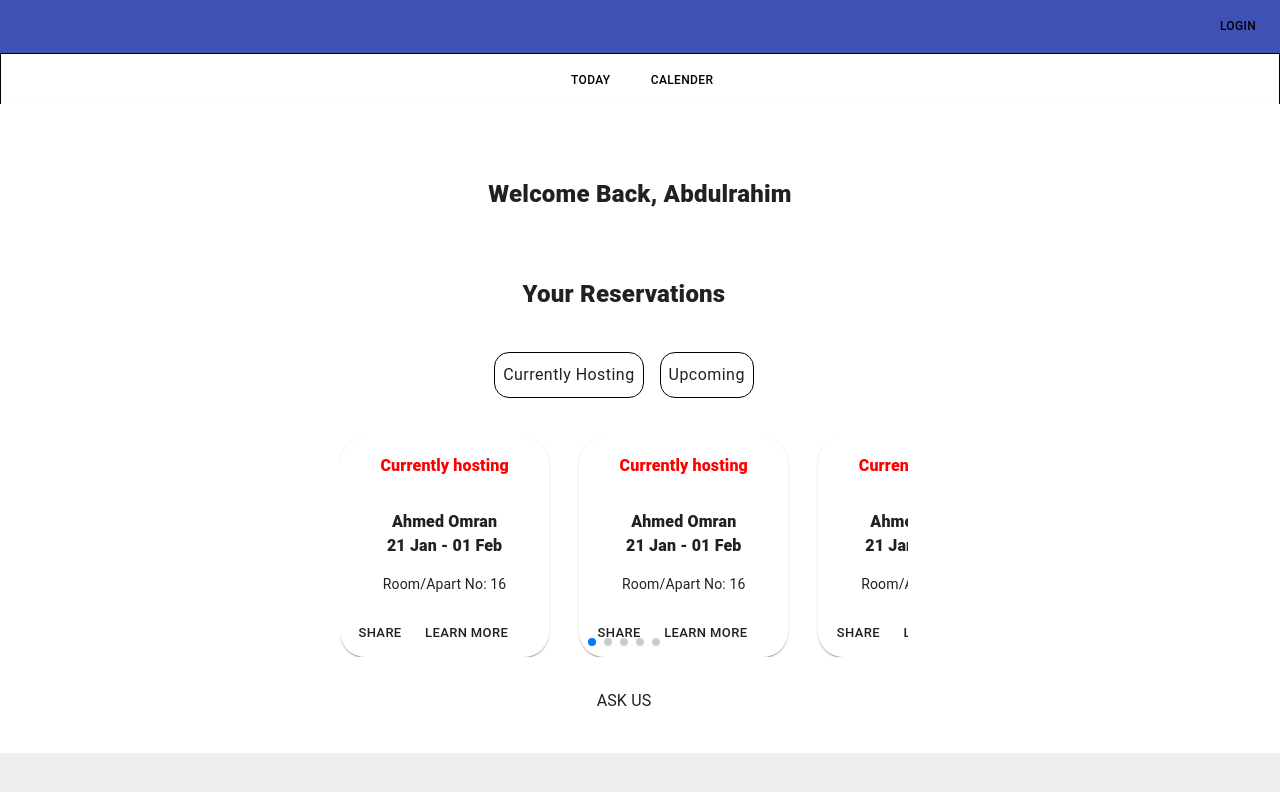
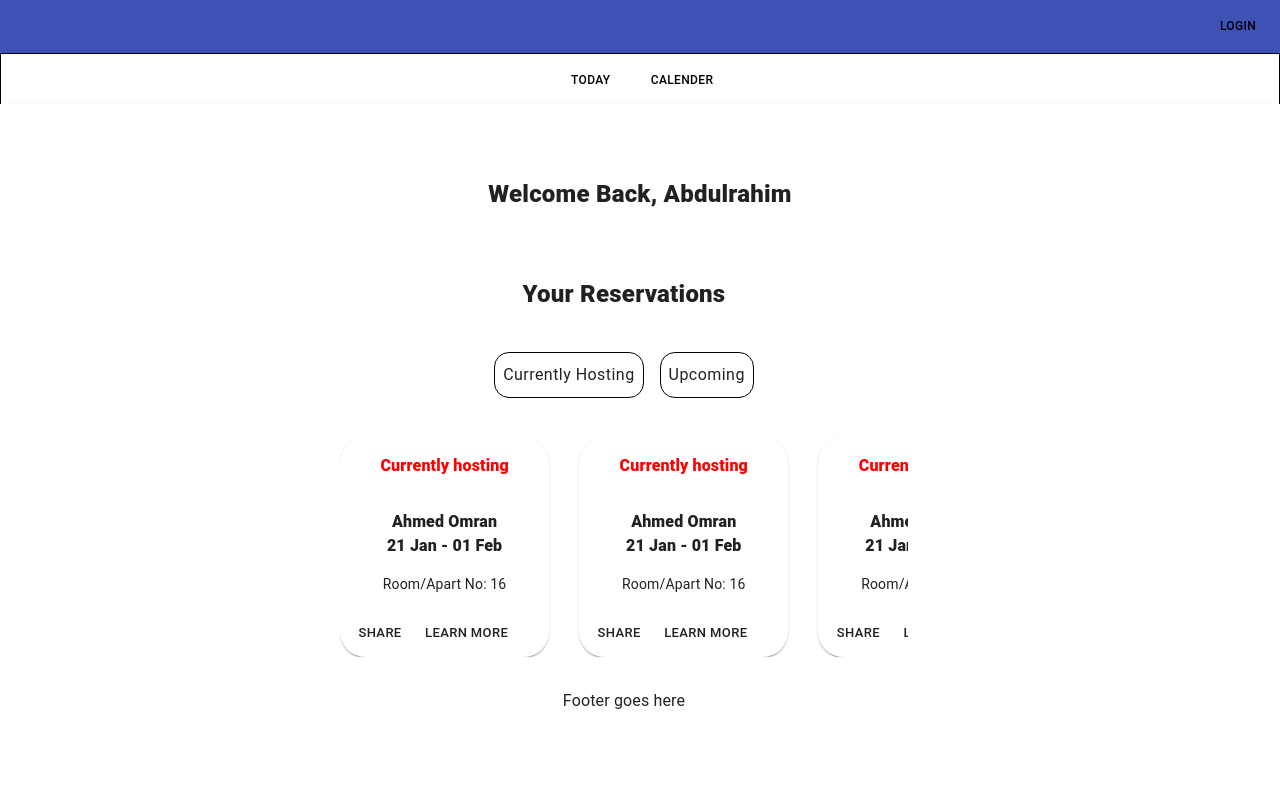
Before and after one commit to Abdulrahimch/modernlock-fr, a React (Create React App) app: page / in a window 1280 px wide. Shown: the top 792 px of the page. Built offline with nearby package versions, Linux system fonts and the light colour scheme.

Commit message:
determaining footer area

```diff
--- a/src/pages/Home/Home.tsx
+++ b/src/pages/Home/Home.tsx
@@ -61,7 +61,7 @@ const Home = () => {
             <Box style={{ marginBottom: "2em" }}>
                 <SubHeader style="subHeader" buttons={buttons} />
             </Box>
-            <Grid container direction="column" alignItems="center" justifyContent="center" component={Paper} spacing={8} className={root}>
+            <Grid container direction="column" alignItems="center" component={Paper} spacing={8} className={root}>
                 <Grid item>
                     <Typography className={pageTitle}>Welcome back, Abdulrahim</Typography>
                 </Grid>
@@ -82,7 +82,7 @@ const Home = () => {
                                     pagination={{
                                     clickable: true,
                                     }}
-                                    modules={[Pagination]}
+                                    // modules={[Pagination]}
                                     className={"mySwiper"}
                                 >
                                     {cards ? cards.map(({status, name, from, to, roomNo}) => (
@@ -117,7 +117,7 @@ const Home = () => {
                             </Grid>
                         </Grid>
                         <Grid item>
-                            <Typography>ASK US</Typography>
+                            <Typography>Footer goes here</Typography>
                         </Grid>
                     </Grid>
                 </Grid>
--- a/src/pages/Home/useStyles.ts
+++ b/src/pages/Home/useStyles.ts
@@ -2,7 +2,9 @@ import { makeStyles } from '@material-ui/core/styles';
 
 const useStyles = makeStyles((theme) => ({
     root: {
-        padding: theme.spacing(5)
+        padding: theme.spacing(5),
+        height: "100vh",
+        // backgroundColor: "red"
 
     },
     title: {
```
